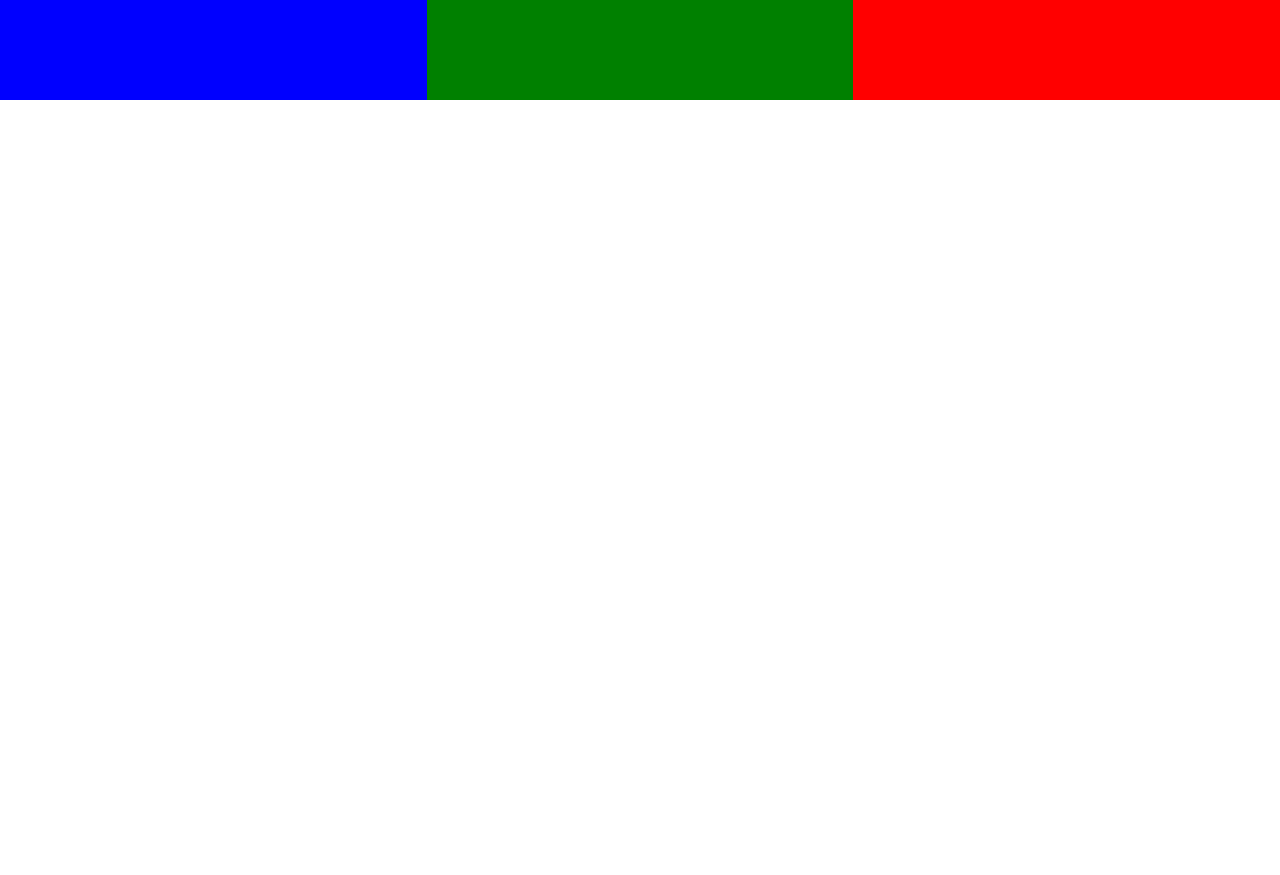
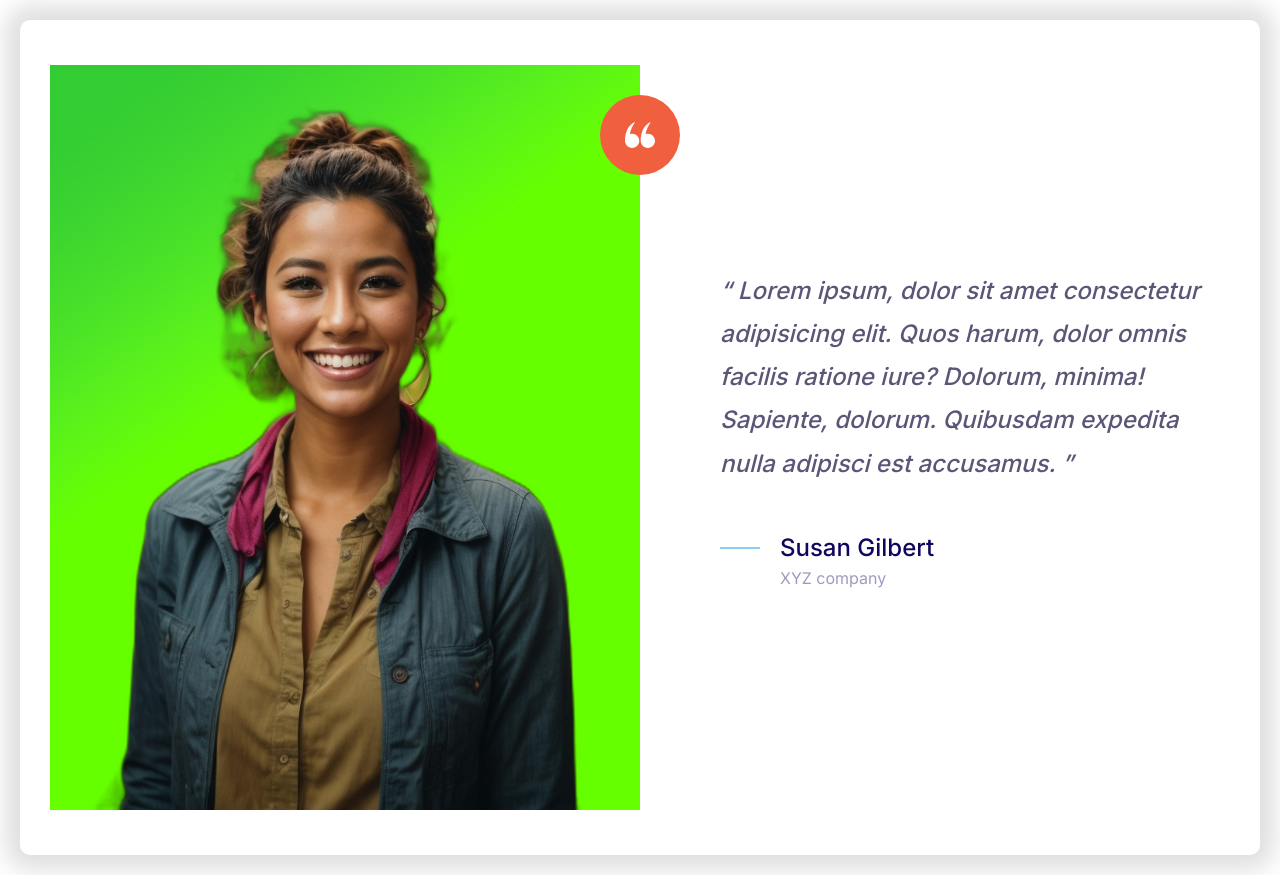
Before and after one commit to asm7979/Alify, a plain HTML site: page index.html in a window 1280 px wide. Before the commit the page ends 800 px from the top, so only its background shows below. Drawn offline with Linux system fonts and the light colour scheme.

Commit message:
testimonial block defined. an alignment problem with quote line position fixed.

```diff
--- a/css/styles.css
+++ b/css/styles.css
@@ -173,6 +173,15 @@ a {
   fill: var(--color-primary);
 }
 
+.icon--white {
+  fill: white;
+}
+
+.icon--small {
+  width: 30px;
+  height: 30px;
+}
+
 .icon-container {
   display: inline-flex;
   background-color: #f3f9fa;
@@ -181,6 +190,15 @@ a {
   width: 70px;
   height: 70px;
   border-radius: 100%;
+}
+
+.icon-container--accent {
+  background: var(--color-accent);
+}
+
+.icon-container--big {
+  width: 80px;
+  height: 80px;
 }
 
 /* Buttons */
@@ -402,6 +420,12 @@ a {
 
 /* Quotes */
 
+.quote {
+  display: flex;
+  flex-direction: column;
+  justify-content: center;
+}
+
 .quote__text {
   color: var(--color-body-darker);
   font-size: 3rem;
@@ -432,6 +456,12 @@ a {
 .quote__line {
   position: relative;
   top: -8px;
+}
+
+@media screen and (min-width: 768px) {
+  .quote__line {
+    top: -12px;
+  }
 }
 
 @media screen and (min-width: 1024px) {
@@ -467,3 +497,52 @@ a {
     grid-template-columns: repeat(3, 1fr);
   }
 }
+
+/* Testimonials */
+
+.testimonial {
+  padding: 3rem;
+  margin: 2rem;
+}
+
+.testimonial__image {
+  width: 100%;
+  height: 100%;
+  object-fit: cover;
+}
+
+.testimonial__image-container {
+  position: relative;
+  margin: 0 2.7rem;
+}
+
+.testimonial__image-container > .icon-container {
+  position: absolute;
+  top: 4%;
+  right: -40px;
+}
+
+.testimonial__quote {
+  margin: 5.5rem 1rem;
+  margin-bottom: 1.5rem;
+}
+
+@media screen and (min-width: 768px) {
+  .testimonial__image-container {
+    margin: 1.5rem 0;
+  }
+
+  .testimonial__quote {
+    margin: 8rem;
+    margin-right: 1.5rem;
+  }
+
+  .testimonial__quote .quote__text,
+  .testimonial__quote .quote__author {
+    font-size: 2.4rem;
+  }
+
+  .testimonial__quote .quote__company {
+    font-size: 1.6rem;
+  }
+}
--- a/index.html
+++ b/index.html
@@ -14,10 +14,43 @@
     <link rel="stylesheet" href="css/styles.css" />
   </head>
   <body>
-    <div class="grid grid--1x3">
-      <div style="height: 100px; background-color: blue"></div>
-      <div style="height: 100px; background-color: green"></div>
-      <div style="height: 100px; background-color: red"></div>
+    <div class="card testimonial">
+      <div class="grid grid--1x2">
+        <div class="testimonial__image-container">
+          <img
+            class="testimonial__image"
+            src="images/customerPhoto.png"
+            alt="a happy smiling customer"
+          />
+          <span
+            class="icon-container icon-container--accent icon-container--big"
+          >
+            <svg class="icon icon--white icon--small">
+              <use xlink:href="icons/sprite.svg#quotes"></use>
+            </svg>
+          </span>
+        </div>
+        <blockquote class="quote testimonial__quote">
+          <p class="quote__text">
+            Lorem ipsum, dolor sit amet consectetur adipisicing elit. Quos
+            harum, dolor omnis facilis ratione iure? Dolorum, minima! Sapiente,
+            dolorum. Quibusdam expedita nulla adipisci est accusamus.
+          </p>
+          <footer>
+            <div class="media">
+              <div class="media__image">
+                <svg class="icon icon--primary quote__line">
+                  <use xlink:href="icons/sprite.svg#line"></use>
+                </svg>
+              </div>
+              <div class="media__body">
+                <h3 class="media__title quote__author">Susan Gilbert</h3>
+                <p class="quote__company">XYZ company</p>
+              </div>
+            </div>
+          </footer>
+        </blockquote>
+      </div>
     </div>
   </body>
 </html>
```
Also changed, not shown: images/customerPhoto.png (added).
